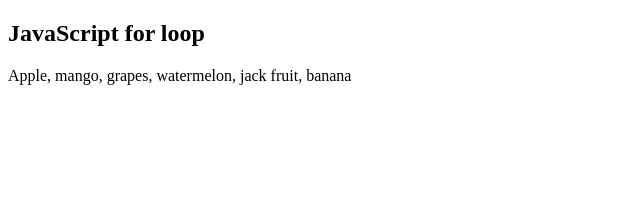
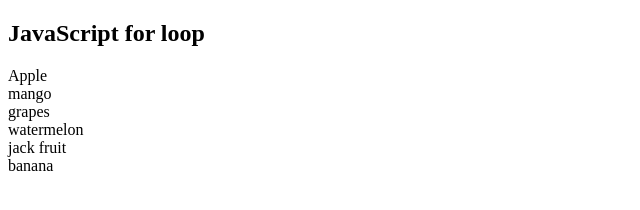
Before and after one commit to Phare2015/lesson15activity2, a plain HTML site: page index.html in a window 1280 px wide. Shown: the whole page, without its empty margins (0-640 px from the left). Drawn offline with Linux system fonts and the light colour scheme.

Commit message:
initial commit

```diff
--- a/index.html
+++ b/index.html
@@ -4,7 +4,7 @@
         <h2>JavaScript for loop</h2>
         <p id="demo"></p>
         <script>
-            var fruits= ["Apple, mango, grapes, watermelon, jack fruit, banana"];
+            var fruits= ["Apple", "mango", "grapes", "watermelon", "jack fruit", "banana"];
             var text="";
 
             for(i=0; i< fruits.length; i++) {
```
